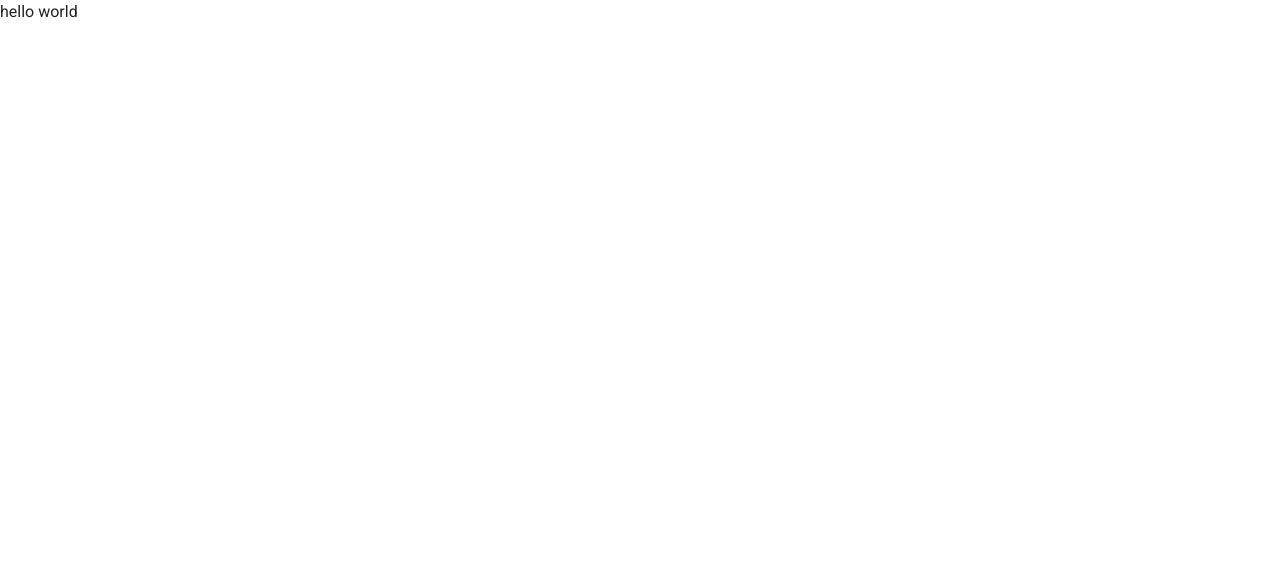
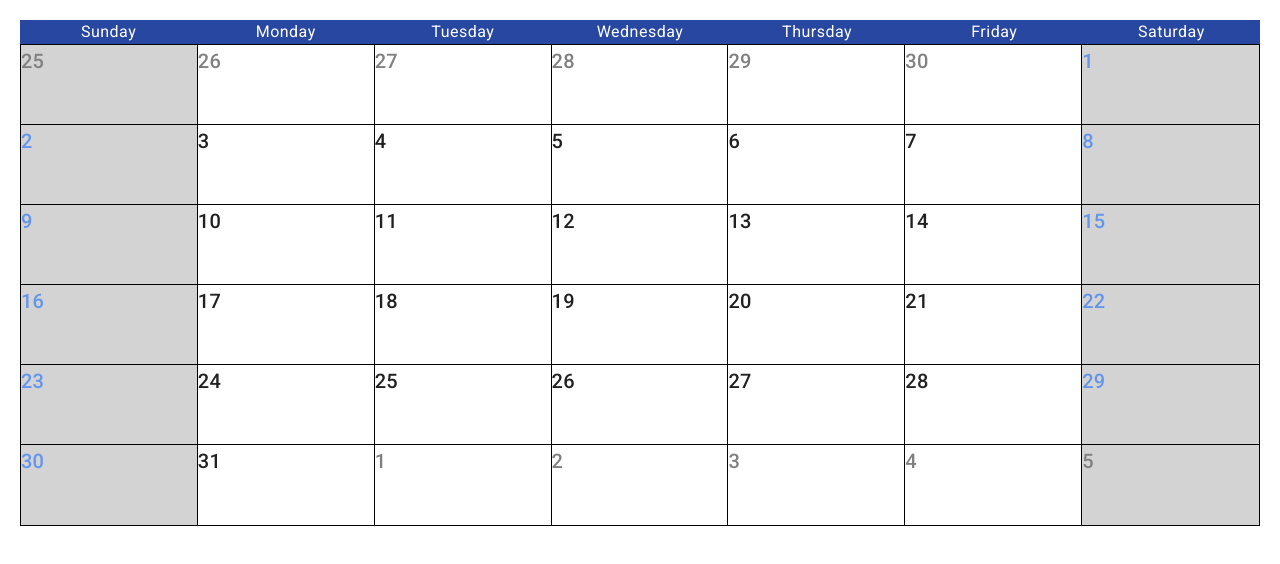
Before and after one commit to gmaysonnavefranck/jobsity-calendar, a Vue app: page / in a window 1280 px wide. Shown: the top 564 px of the page. Built offline with nearby package versions, Linux system fonts and the light colour scheme.

Commit message:
adding first version of the calendar

```diff
--- a/src/App.vue
+++ b/src/App.vue
@@ -11,13 +11,15 @@ import CalendarView from './components/calendar-view';
 
 export default {
   name: 'App',
-
   components: {
     CalendarView,
   },
-
-  data: () => ({
-    //
-  }),
 };
 </script>
+<style>
+  ol,li {
+    list-style-type: none;
+    margin: 0;
+    padding: 0 !important;
+  }
+</style>
--- a/src/components/calendar-days-header.vue
+++ b/src/components/calendar-days-header.vue
@@ -21,7 +21,6 @@ export default {
   color: white;
   display: grid;
   grid-template-columns: repeat(7, 1fr);
-  list-style-type: none;
   text-align: center;
 }
 
--- /dev/null
+++ b/src/components/calendar-days.vue
@@ -0,0 +1,60 @@
+<template>
+  <ol class="calendar-day-list">
+    <li
+      class="calendar-day"
+      :class="{ 'calendar-day-list-weekend': isWeekend(day.getDay())}"
+      v-for="(day, index) in days"
+      :key="index"
+    >
+      <span
+        class="text-h6"
+        :class="{ weekend: isWeekend(day.getDay()), 'not-actual-month': day.getMonth() !== actualMonth}"
+      >
+        {{day.getDate()}}
+      </span>
+    </li>
+  </ol>
+</template>
+
+<script>
+export default {
+  props: {
+    days: {
+      type: Array,
+      required: true
+    },
+    actualMonth: {
+      type: Number,
+      required: true
+    }
+  },
+  methods: {
+    isWeekend(day) {
+      console.log(day)
+      return day === 0 || day === 6;
+    }
+  }
+}
+</script>
+
+<style scoped>
+  .weekend {
+    color: cornflowerblue;
+  }
+  .not-actual-month {
+    color: grey;
+  }
+  .calendar-day-list {
+    display: grid;
+    grid-template-columns: repeat(7, 1fr);
+    border: 1px solid black;
+  }
+  .calendar-day-list-weekend {
+    background-color: lightgray !important;
+  }
+  .calendar-day {
+    height: 80px;
+    outline: 1px solid black;
+    background-color: white;
+  }
+</style>
--- a/src/components/calendar-view.vue
+++ b/src/components/calendar-view.vue
@@ -1,9 +1,67 @@
 <template>
-  <p>hello world</p>
+  <div class="mx-5 mt-5">
+    <calendar-days-header/>
+    <calendar-days :days="days" :actualMonth="actualMonth"/>
+  </div>
 </template>
 
 <script>
+import CalendarDaysHeader from '@/components/calendar-days-header.vue';
+import CalendarDays from '@/components/calendar-days.vue';
   export default {
     name:"CalendarView",
+    components: {
+      CalendarDaysHeader,
+      CalendarDays
+    },
+    data() {
+      return {
+        actualMonth: null
+      }
+    },
+    computed: {
+      days() {
+        const now = new Date();
+        this.getActualMonth(now)
+        const thisMonthDates =  this.getAllDatesInMonth(now.getFullYear(), now.getMonth());
+        return this.fillDates(thisMonthDates);
+      }
+    },
+    methods: {
+      getActualMonth(today){
+        this.actualMonth = today.getMonth();
+      },
+      getAllDatesInMonth(year, month) {
+        const date = new Date(year, month, 1);
+
+        const dates = [];
+
+        while (date.getMonth() === month) {
+          dates.push(new Date(date));
+          date.setDate(date.getDate() + 1);
+        }
+
+        return dates;
+      },
+
+      fillDates(listOfDates){
+        const firstDate = new Date(listOfDates[0]);
+        const lastDate = new Date(listOfDates[listOfDates.length-1]);
+        let firstDateDay = firstDate.getDay();
+        let lastDateDay = lastDate.getDay();
+        console.log(lastDateDay)
+        while(firstDateDay > 0) {
+          firstDate.setDate(firstDate.getDate() - 1);
+          listOfDates.unshift(new Date(firstDate))
+          firstDateDay--;
+        }
+        while(lastDateDay < 6) {
+          lastDate.setDate(lastDate.getDate() + 1);
+          listOfDates.push(new Date(lastDate))
+          lastDateDay++;
+        }
+        return listOfDates;
+      }
+    }
   }
 </script>
```
Also changed, not shown: src/components/calendar-navigation.vue (added).
